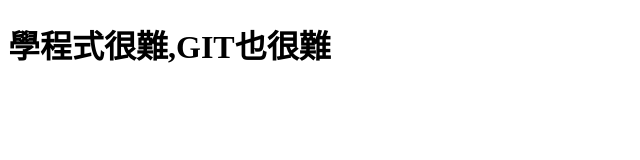
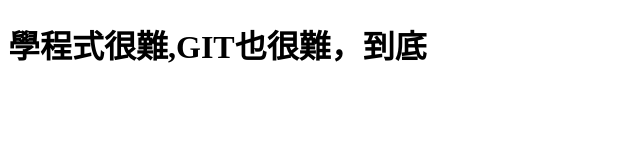
Before and after one commit to 103111101/103111101.github.io, a plain HTML site: page index.html in a window 1280 px wide. Shown: the whole page, without its empty margins (0-640 px from the left). Drawn offline with Linux system fonts and the light colour scheme.

Commit message:
Update index.html

```diff
--- a/index.html
+++ b/index.html
@@ -5,7 +5,7 @@
 <title>測試</title>
 </head>
 <body>
-<h1>學程式很難,GIT也很難</h1>
+<h1>學程式很難,GIT也很難，到底</h1>
 
 </body>
 </html>
```
